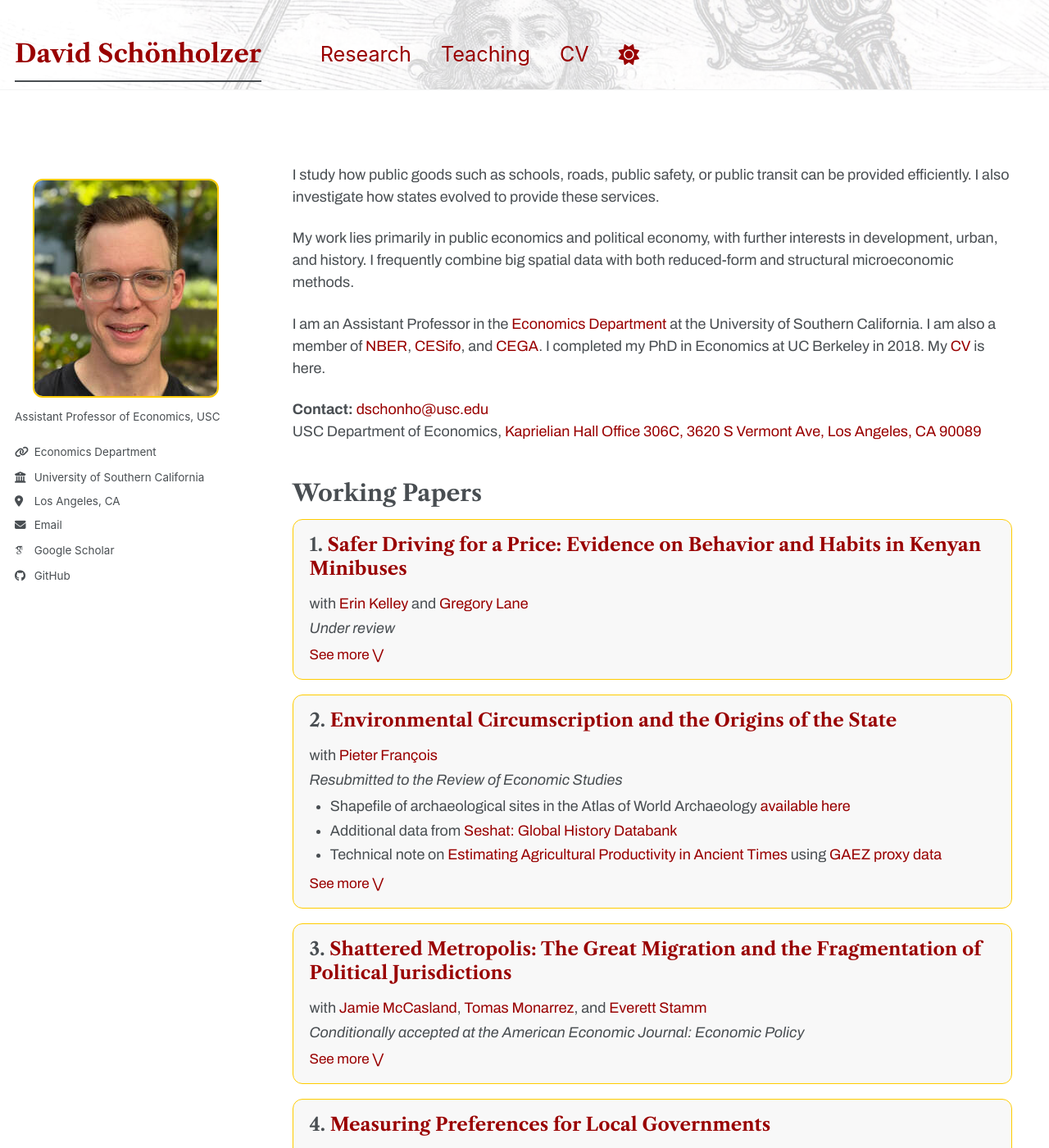
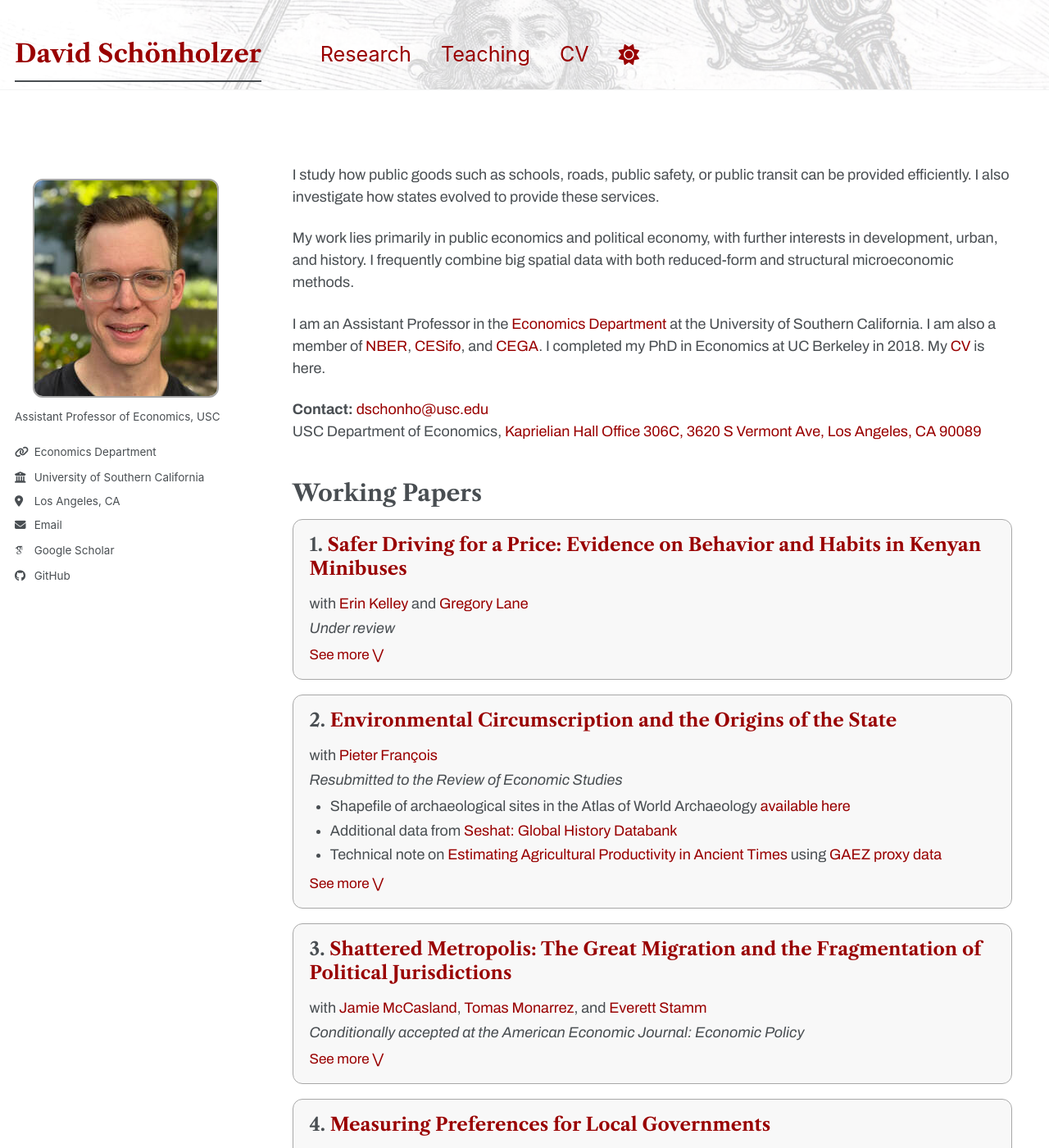
Before and after one commit to david-sch/david-sch.github.io, a Jekyll site: the page built from _pages/about.md, in a window 1280 px wide and 1400 px high. Shown: the whole window at 82% size. Built offline with Jekyll 4.4.1, drawn with Linux system fonts in a browser that asks for light colours; some web fonts are replaced; a script bundle is joined from its source files by our own code; library files that are not in the unit come from our copies.

Commit message:
Recolor: gray frames (light), off-white frames + gold links (dark)

```diff
--- a/assets/css/main.scss
+++ b/assets/css/main.scss
@@ -653,3 +653,19 @@ h1, h2, h3, h4, h5, h6,
 .site-header .masthead__menu-item--lg a {
   font-family: "Libre Caslon Text", Georgia, serif;
 }
+
+/* ==========================================================================
+   Recolor:
+   - light mode: frame edges -> light-medium gray (was gold); bar text stays cardinal
+   - dark mode:  frame edges -> off-white (was dark cardinal); links -> USC Gold
+                 (was light cardinal); bar text stays gold
+   ========================================================================== */
+:root, html[data-theme="light"] {
+  --frame-color: #a8a8a8;
+}
+html[data-theme="dark"] {
+  --frame-color: #f0f0f0;
+  --global-link-color: #FFCC00;
+  --global-link-color-hover: #ffd84d;
+  --global-link-color-visited: #FFCC00;
+}
```
